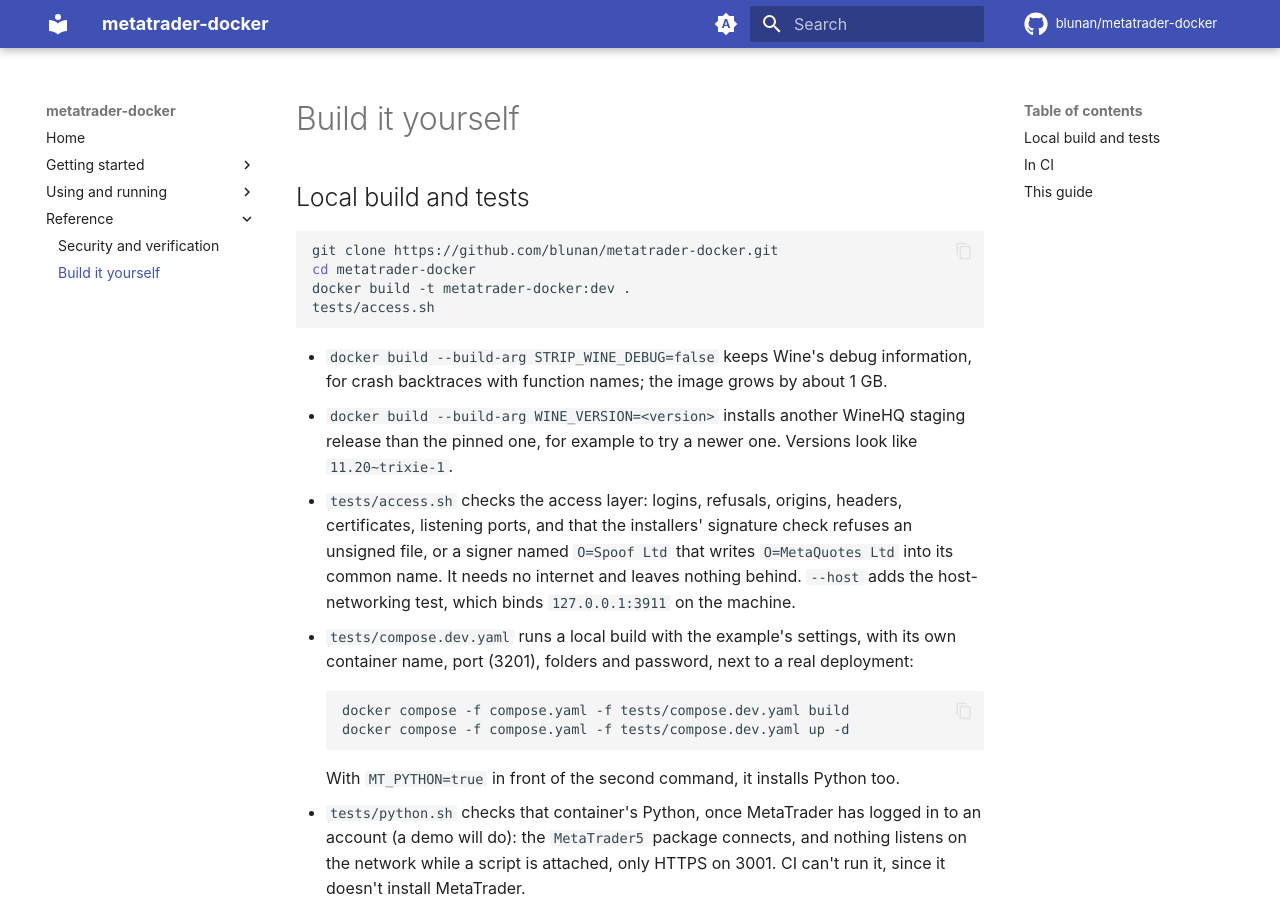
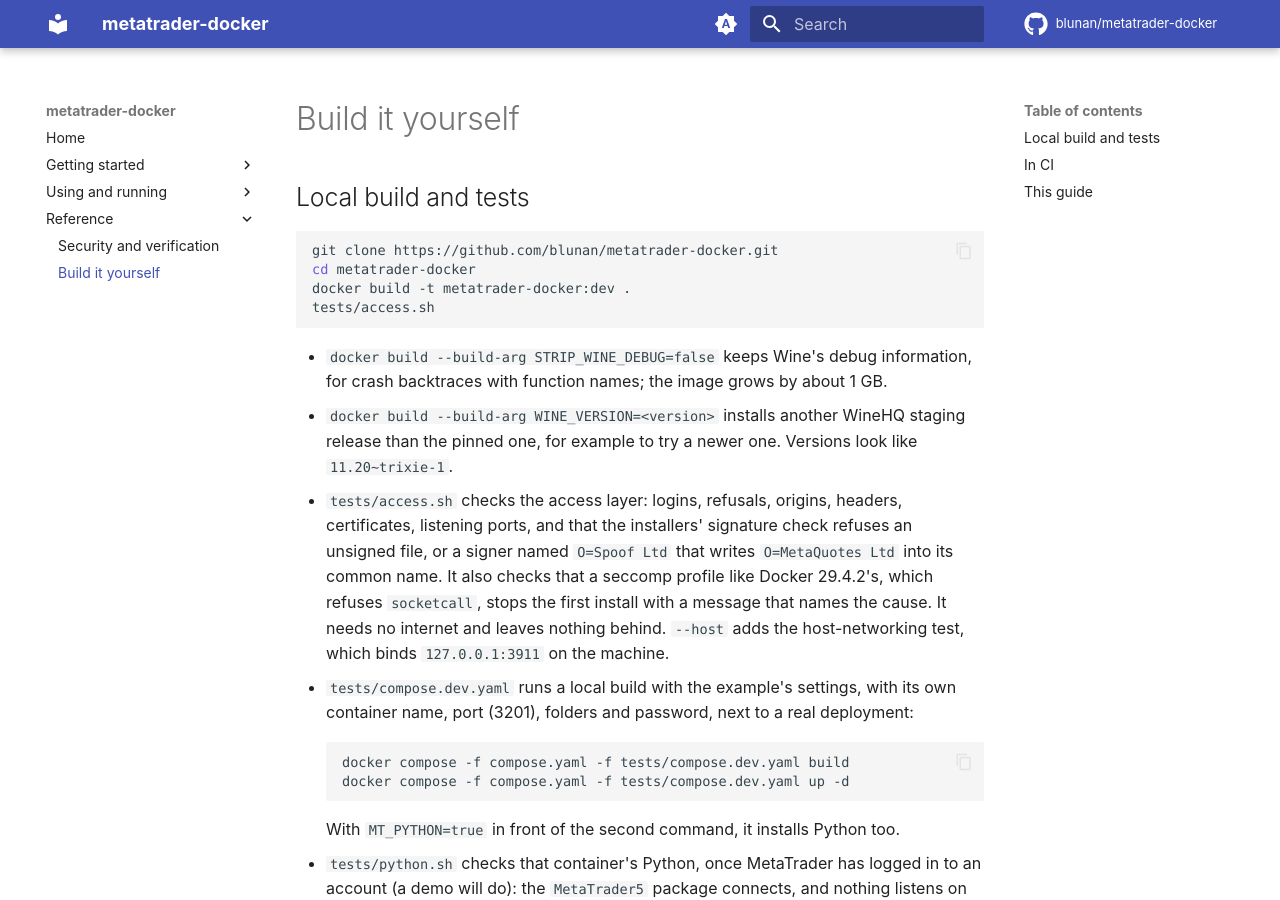
Before and after one commit to blunan/meta-trade-browser, an MkDocs documentation site: the page built from docs/building.md, in a window 1280 px wide and 900 px high. Built offline with MkDocs 1.6.1 and Material for MkDocs 9.7.7, drawn with Linux system fonts in a browser that asks for light colours; comment, search, counter and statistics services are not loaded.

Commit message:
fix: say when Docker's seccomp profile stops Wine at step 1
Docker 29.4.2's seccomp profile refuses socketcall, so Wine's 32-bit programs
can't reach wineserver and wineboot fails with 'socket : Function not
implemented'. The first install now names the cause in the log and the
desktop window, and the guide's troubleshooting page explains it.
tests/access.sh starts a container under a profile that refuses socketcall
and checks the message.

Co-Authored-By: Claude Sonnet 5.5 <noreply@anthropic.com>

````diff
--- a/docs/building.md
+++ b/docs/building.md
@@ -11,7 +11,7 @@ tests/access.sh
 
 - `docker build --build-arg STRIP_WINE_DEBUG=false` keeps Wine's debug information, for crash backtraces with function names; the image grows by about 1 GB.
 - `docker build --build-arg WINE_VERSION=<version>` installs another WineHQ staging release than the pinned one, for example to try a newer one. Versions look like `11.20~trixie-1`.
-- `tests/access.sh` checks the access layer: logins, refusals, origins, headers, certificates, listening ports, and that the installers' signature check refuses an unsigned file, or a signer named `O=Spoof Ltd` that writes `O=MetaQuotes Ltd` into its common name. It needs no internet and leaves nothing behind. `--host` adds the host-networking test, which binds `127.0.0.1:3911` on the machine.
+- `tests/access.sh` checks the access layer: logins, refusals, origins, headers, certificates, listening ports, and that the installers' signature check refuses an unsigned file, or a signer named `O=Spoof Ltd` that writes `O=MetaQuotes Ltd` into its common name. It also checks that a seccomp profile like Docker 29.4.2's, which refuses `socketcall`, stops the first install with a message that names the cause. It needs no internet and leaves nothing behind. `--host` adds the host-networking test, which binds `127.0.0.1:3911` on the machine.
 - `tests/compose.dev.yaml` runs a local build with the example's settings, with its own container name, port (3201), folders and password, next to a real deployment:
 
     ```sh
````
Also changed, not shown: docs/troubleshooting.md (+1 -0 lines), 2 other files.
